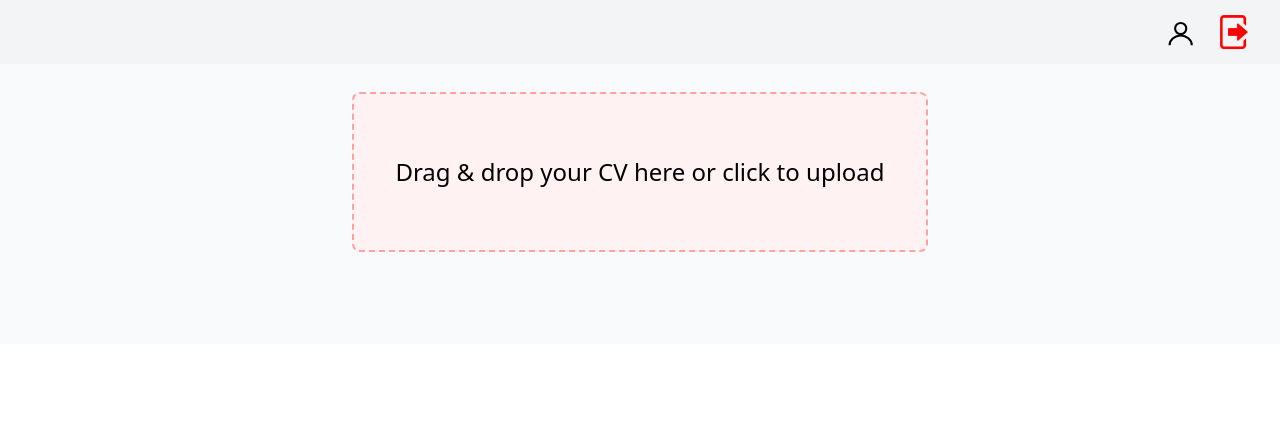
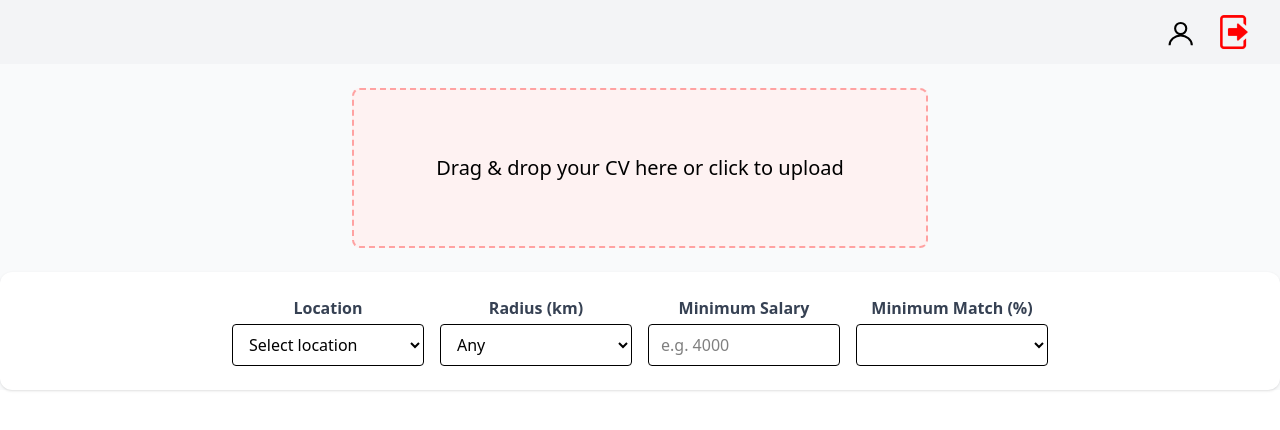
Before and after one commit to DiaconuGabriel/JobSearch, a React (Vite) app in the folder my-app/: page /landing-page in a window 1280 px wide. Shown: the top 430 px of the page. Built offline with nearby package versions, Linux system fonts and the light colour scheme.

Commit message:
adaugare filtre

```diff
--- a/my-app/src/LandingPage/LandingPage.jsx
+++ b/my-app/src/LandingPage/LandingPage.jsx
@@ -1,13 +1,15 @@
 import NavbarComponent from "./LandingPageComponents/NavbarComponent";
 import CVdrop from "./LandingPageComponents/CVdrop";
+import Filters from "./LandingPageComponents/Filters";
 
 const LandingPage = () => {
   return (
-    <div className="bg-gray-50">
+    <div className="bg-gray-50 pt-16">
       <NavbarComponent />
-      <div className="flex flex-col p-23">
-        <CVdrop />
-      </div>
+        <div className="flex flex-col p-6">
+          <CVdrop />
+        </div>
+        <Filters />
       </div>
   );
 };
--- a/my-app/src/LandingPage/LandingPageComponents/CVdrop.jsx
+++ b/my-app/src/LandingPage/LandingPageComponents/CVdrop.jsx
@@ -50,7 +50,7 @@ const CVdrop = () => {
             CV added: {fileName}
           </span>
         ) : (
-          <span className="text-black sm:text-2xl lg:text-2xl px-4 text-center">
+          <span className="text-black text-xl px-4 text-center">
             Drag & drop your CV here or click to upload
           </span>
         )}
--- /dev/null
+++ b/my-app/src/LandingPage/LandingPageComponents/Filters.jsx
@@ -0,0 +1,101 @@
+import React, { useState } from "react";
+
+const locations = [
+  "Bucharest",
+  "Cluj-Napoca",
+  "Timisoara",
+  "Iasi",
+  "Remote",
+];
+
+const radiusOptions = [
+  { label: "5 km", value: 5 },
+  { label: "10 km", value: 10 },
+  { label: "25 km", value: 25 },
+  { label: "50 km", value: 50 },
+  { label: "100 km", value: 100 },
+];
+
+const Filters = ({ onChange }) => {
+  const [location, setLocation] = useState("");
+  const [radius, setRadius] = useState("");
+  const [salary, setSalary] = useState("");
+  const [match, setMatch] = useState(""); // default 50%
+
+  // Poți trimite valorile către părinte la schimbare
+  const handleChange = () => {
+    if (onChange) {
+      onChange({ location, radius, salary, match });
+    }
+  };
+
+  return (
+    <div className="flex flex-wrap gap-4 bg-white rounded-xl p-6 shadow justify-center items-center">
+      {/* Location */}
+      <div className="flex flex-col items-center basis-48">
+        <label className="block mb-1 font-semibold text-gray-700">Location</label>
+        <select
+          className="border rounded px-3 py-2 min-w-[130px] w-full"
+          value={location}
+          onChange={e => { setLocation(e.target.value); handleChange(); }}
+        >
+          <option value="">Select location</option>
+          {locations.map(loc => (
+            <option key={loc} value={loc}>{loc}</option>
+          ))}
+        </select>
+      </div>
+
+      {/* Radius */}
+      <div className="flex flex-col items-center basis-48">
+        <label className="block mb-1 font-semibold text-gray-700">Radius (km)</label>
+        <select
+          className="border rounded px-3 py-2 min-w-[100px] w-full"
+          value={radius}
+          onChange={e => { setRadius(e.target.value); handleChange(); }}
+        >
+          <option value="">Any</option>
+          {radiusOptions.map(opt => (
+            <option key={opt.value} value={opt.value}>{opt.label}</option>
+          ))}
+        </select>
+      </div>
+
+      {/* Salary */}
+      <div className="flex flex-col items-center basis-48">
+        <label className="block mb-1 font-semibold text-gray-700">Minimum Salary</label>
+        <input
+          type="number"
+          min={0}
+          className="border rounded px-3 py-2 w-full"
+          placeholder="e.g. 4000"
+          value={salary}
+          onChange={e => { setSalary(e.target.value); handleChange(); }}
+        />
+      </div>
+
+      {/* Minimum Match Percentage */}
+      <div className="flex flex-col items-center basis-48">
+        <label className="block mb-1 font-semibold text-gray-700 text-left">Minimum Match (%)</label>
+        <select
+          className="border rounded px-3 py-2 w-full text-left"
+          value={match}
+          onChange={e => {
+            setMatch(e.target.value);
+            handleChange();
+          }}
+        >
+          <option value=""></option>
+          {[...Array(8)].map((_, i) => {
+            const val = 50 + i * 5;
+            return (
+              <option key={val} value={val}>{val}%</option>
+            );
+          })}
+        </select>
+      </div>
+    </div>
+  );
+};
+
+export default Filters;
```
Also changed, not shown: my-app/src/SettingsPage/SettingsPage.jsx (added).
